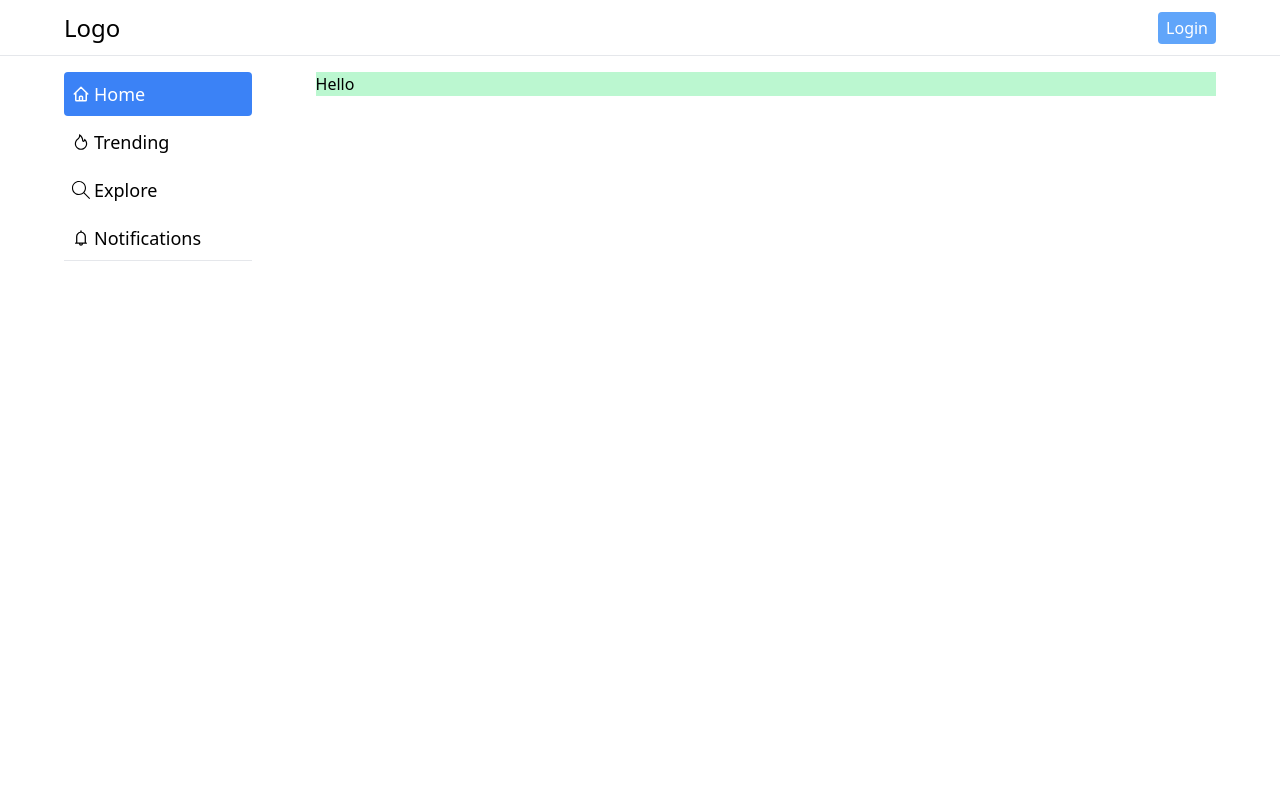
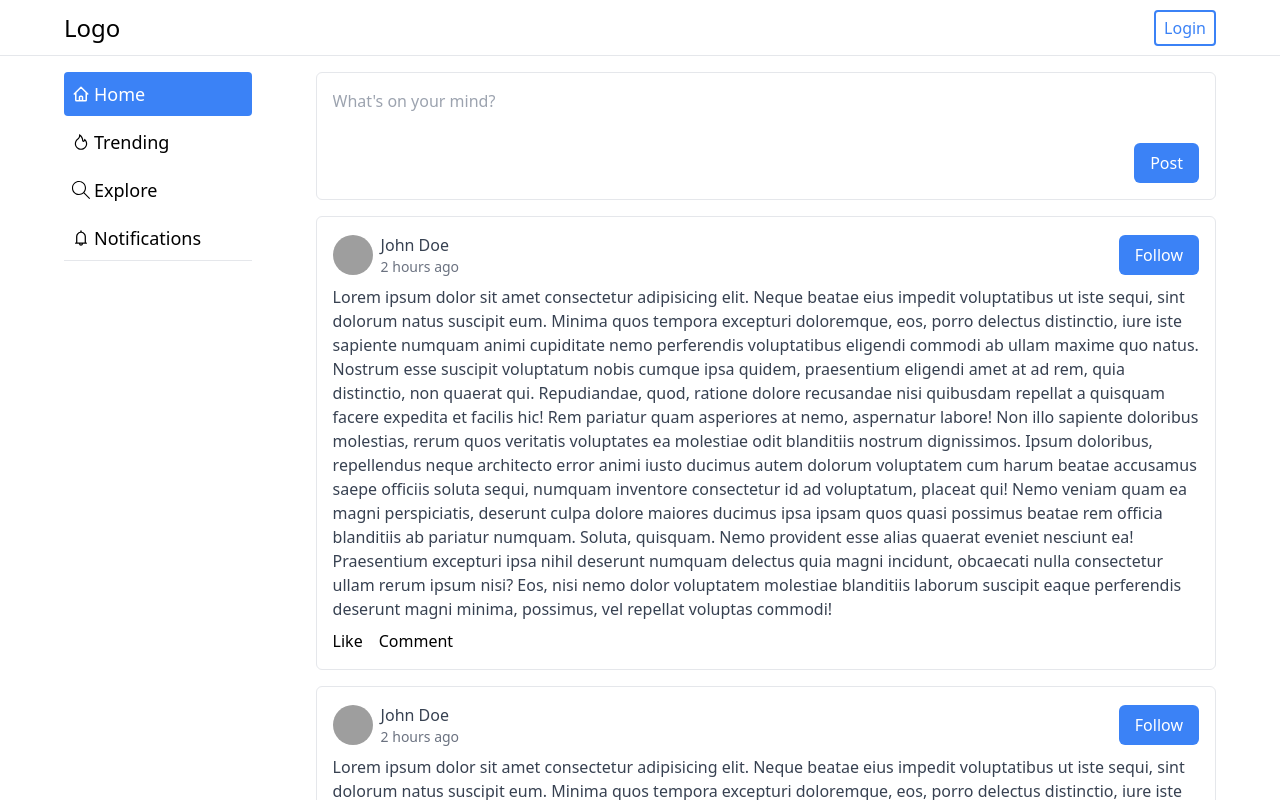
Before and after one commit to Alejandro1709/Besocial, a Next.js app: page / in a window 1280 px wide. Shown: the top 800 px of the page. Built offline with nearby package versions, Linux system fonts and the light colour scheme; grey boxes are pictures that could not be loaded.

Commit message:
Add: Feed Layout

```diff
--- /dev/null
+++ b/src/components/Button.tsx
@@ -0,0 +1,13 @@
+type ButtonProps = {
+  children: React.ReactNode;
+};
+
+function Button({ children }: ButtonProps) {
+  return (
+    <button className='bg-blue-500 text-white font-medium hover:bg-blue-600 px-4 py-2 rounded-md'>
+      {children}
+    </button>
+  );
+}
+
+export default Button;
--- /dev/null
+++ b/src/components/Feed.tsx
@@ -0,0 +1,19 @@
+import Post from './Post';
+
+function Feed() {
+  return (
+    <div className='flex flex-col gap-4 my-4'>
+      <Post />
+      <Post />
+      <Post />
+      <Post />
+      <Post />
+      <Post />
+      <Post />
+      <Post />
+      <Post />
+    </div>
+  );
+}
+
+export default Feed;
--- a/src/components/Navbar.tsx
+++ b/src/components/Navbar.tsx
@@ -3,7 +3,7 @@ import Link from 'next/link';
 function Navbar() {
   return (
     <nav
-      className='sticky top-0 flex justify-between items-center h-14 border-b bg-white transition-all'
+      className='sticky top-0 flex justify-between items-center h-14 border-b bg-white'
       role='navigation'
     >
       <div className='flex flex-row justify-between items-center w-full md:mx-16 mx-4'>
@@ -13,9 +13,12 @@ function Navbar() {
           </Link>
         </div>
         <div className='flex flex-row'>
-          <button className='bg-blue-400 p-1 px-2 text-white hover:bg-blue-500 rounded'>
+          <Link
+            href='/login'
+            className='bg-transparent border-2 border-blue-500 p-1 px-2 text-blue-500 hover:bg-blue-500 hover:text-white rounded transition-all'
+          >
             Login
-          </button>
+          </Link>
         </div>
       </div>
     </nav>
--- /dev/null
+++ b/src/components/Post.tsx
@@ -0,0 +1,56 @@
+import Button from './Button';
+
+function Post() {
+  return (
+    <article className='flex flex-col gap-2 p-4 bg-white rounded-md border'>
+      <div className='flex flex-row justify-between items-center'>
+        <div className='flex flex-row gap-2 items-center'>
+          <img
+            src='https://picsum.photos/200'
+            alt=''
+            className='w-10 h-10 rounded-full'
+          />
+          <div className=''>
+            <h1 className='font-medium text-gray-700'>John Doe</h1>
+            <p className='text-gray-500 text-sm'>2 hours ago</p>
+          </div>
+        </div>
+        <div className='flex flex-row items-center'>
+          <Button>Follow</Button>
+        </div>
+      </div>
+      <p className='text-gray-700'>
+        Lorem ipsum dolor sit amet consectetur adipisicing elit. Neque beatae
+        eius impedit voluptatibus ut iste sequi, sint dolorum natus suscipit
+        eum. Minima quos tempora excepturi doloremque, eos, porro delectus
+        distinctio, iure iste sapiente numquam animi cupiditate nemo perferendis
+        voluptatibus eligendi commodi ab ullam maxime quo natus. Nostrum esse
+        suscipit voluptatum nobis cumque ipsa quidem, praesentium eligendi amet
+        at ad rem, quia distinctio, non quaerat qui. Repudiandae, quod, ratione
+        dolore recusandae nisi quibusdam repellat a quisquam facere expedita et
+        facilis hic! Rem pariatur quam asperiores at nemo, aspernatur labore!
+        Non illo sapiente doloribus molestias, rerum quos veritatis voluptates
+        ea molestiae odit blanditiis nostrum dignissimos. Ipsum doloribus,
+        repellendus neque architecto error animi iusto ducimus autem dolorum
+        voluptatem cum harum beatae accusamus saepe officiis soluta sequi,
+        numquam inventore consectetur id ad voluptatum, placeat qui! Nemo veniam
+        quam ea magni perspiciatis, deserunt culpa dolore maiores ducimus ipsa
+        ipsam quos quasi possimus beatae rem officia blanditiis ab pariatur
+        numquam. Soluta, quisquam. Nemo provident esse alias quaerat eveniet
+        nesciunt ea! Praesentium excepturi ipsa nihil deserunt numquam delectus
+        quia magni incidunt, obcaecati nulla consectetur ullam rerum ipsum nisi?
+        Eos, nisi nemo dolor voluptatem molestiae blanditiis laborum suscipit
+        eaque perferendis deserunt magni minima, possimus, vel repellat voluptas
+        commodi!
+      </p>
+      <div className='flex flex-row justify-between items-center'>
+        <div className='flex flex-row items-center'>
+          <button className='flex flex-row items-center'>Like</button>
+          <button className='flex flex-row items-center ml-4'>Comment</button>
+        </div>
+      </div>
+    </article>
+  );
+}
+
+export default Post;
--- /dev/null
+++ b/src/components/PostForm.tsx
@@ -0,0 +1,19 @@
+import Button from './Button';
+
+function PostForm() {
+  return (
+    <form className='w-full p-4 border rounded-md bg-white overflow-hidden'>
+      <textarea
+        className='w-full text-gray-700 outline-none resize-none'
+        name='post'
+        id='post'
+        placeholder="What's on your mind?"
+      ></textarea>
+      <div className='flex flex-row justify-end items-center'>
+        <Button>Post</Button>
+      </div>
+    </form>
+  );
+}
+
+export default PostForm;
--- a/src/components/Section.tsx
+++ b/src/components/Section.tsx
@@ -8,11 +8,7 @@ function Section({ flex, direction, children }: SectionProps) {
   const isFlex = flex ? 'flex' : '';
   const dir = direction === 'row' ? 'flex-row' : 'flex-col';
 
-  return (
-    <section className={`${isFlex} ${dir} w-full bg-green-200`}>
-      {children}
-    </section>
-  );
+  return <section className={`${isFlex} ${dir} w-full`}>{children}</section>;
 }
 
 export default Section;
--- a/src/pages/index.tsx
+++ b/src/pages/index.tsx
@@ -1,11 +1,14 @@
+import Feed from '@/components/Feed';
 import Layout from '@/components/Layout';
+import PostForm from '@/components/PostForm';
 import Section from '@/components/Section';
 
 export default function Home() {
   return (
     <Layout title='Besocial | Feed'>
       <Section>
-        <h1>Hello</h1>
+        <PostForm />
+        <Feed />
       </Section>
     </Layout>
   );
```
